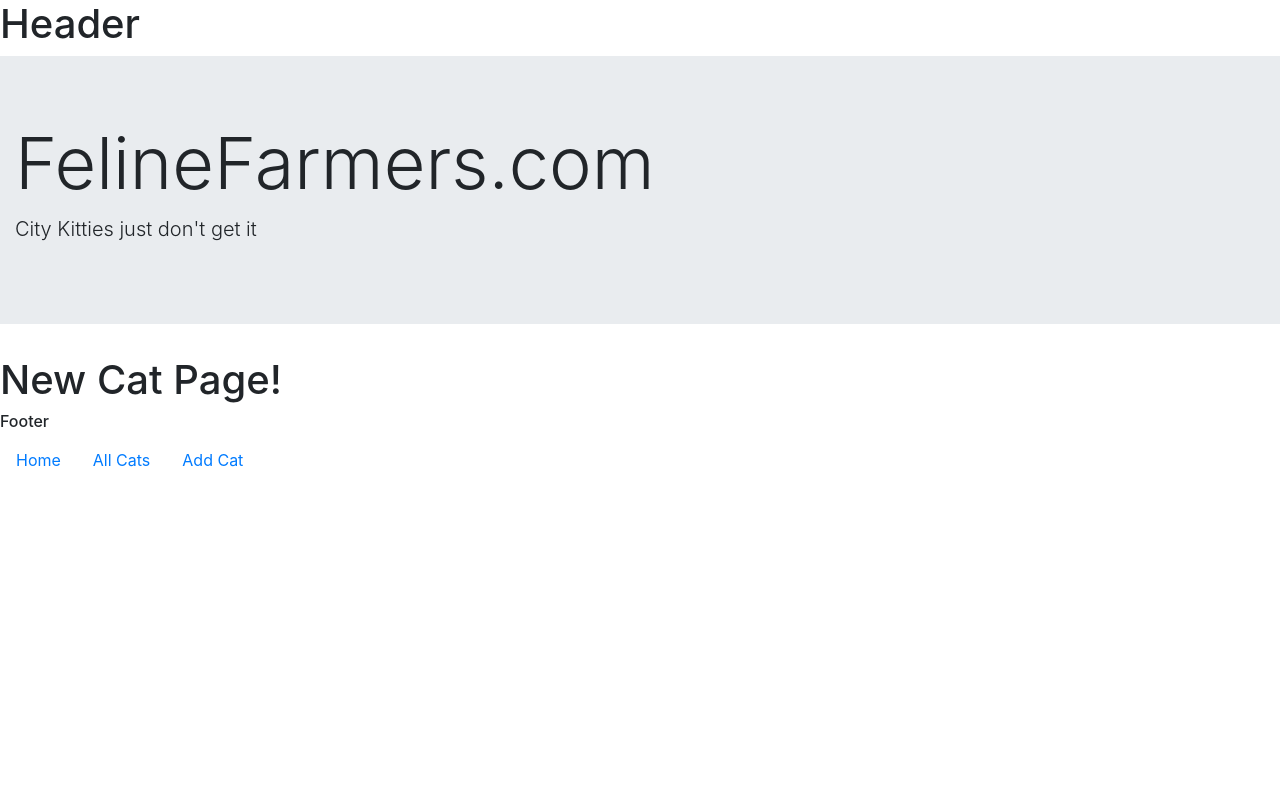
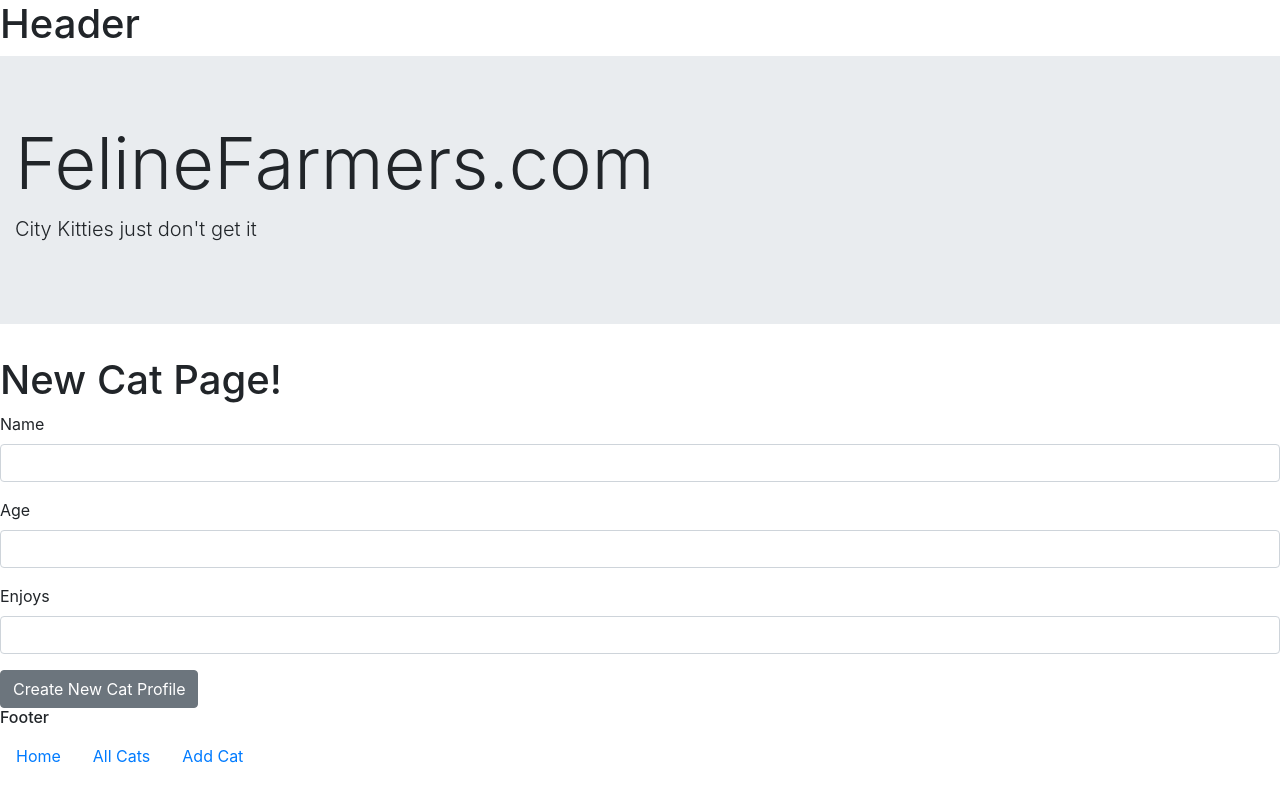
Before and after one commit to learn-academy-2020-echo/cat-tinder-frontend-chris-ryan, a React (Create React App) app: page /catnew in a window 1280 px wide. Built offline with nearby package versions, Linux system fonts and the light colour scheme.

Commit message:
Create Functionality complete

```diff
--- a/src/App.js
+++ b/src/App.js
@@ -22,6 +22,10 @@ class App extends Component {
     this.state = {
       cats: catz
     }
+  }
+
+  createCat = (newcat) => {
+    console.log(newcat);
   }
 
   render(){
@@ -49,8 +53,10 @@ class App extends Component {
                   }}
                 />
 
+                <Route
+                path='/catnew'
+                render={ (props) => <CatNew createCat={ this.createCat } /> } />
 
-                <Route path='/catnew' component={ CatNew } />
                 <Route path='/catedit' component={ CatEdit } />
                 <Route component={ NotFound } />
               </Switch>
--- a/src/pages/CatIndex.js
+++ b/src/pages/CatIndex.js
@@ -1,5 +1,4 @@
 import React, { Component } from 'react'
-// import { Card, CardTitle, Col } from 'reactstrap'
 
 
 class CatIndex extends Component {
@@ -10,9 +9,7 @@ class CatIndex extends Component {
                 <h1>Here are all the cats!</h1>
                 { this.props.cats.map((cat, index) => {
                     return (
-                        //<p key={index}>{ cat.name}</p>
-                        <a href={`/catshow/${cat.id}`}><p key={ index }>{ cat.name }</p></a>
-
+                        <a href={`/catshow/${cat.id}`} key={ index } ><p>{ cat.name }</p></a>
                     )
                 })}
             </>
--- a/src/pages/CatNew.js
+++ b/src/pages/CatNew.js
@@ -1,10 +1,73 @@
 import React, { Component } from 'react'
+import { Form, FormGroup, Label, Input, Button } from 'reactstrap'
+import { Redirect } from 'react-router-dom'
 
 class New extends Component {
+    constructor(props){
+        super(props)
+        this.state = {
+            form: {
+                name: "",
+                age: "",
+                enjoys: ""
+            },
+            submitted: false
+        }
+    }
+
+    handleChange = (e) => {
+        console.log(e.target.value);
+        let { form } = this.state
+        form[e.target.name] = e.target.value
+        this.setState({ form: form })
+    }
+
+    handleSubmit = () => {
+        this.props.createCat(this.state.form)
+        this.setState({ submitted: true})
+    }
+
     render(){
         return(
             <>
                 <h1>New Cat Page!</h1>
+                <Form>
+
+                    <FormGroup>
+                        <Label>Name</Label>
+                        <Input
+                            type="text"
+                            name="name"
+                            onChange={ this.handleChange }
+                            value={ this.state.form.name }
+                            />
+                    </FormGroup>
+
+                    <FormGroup>
+                        <Label>Age</Label>
+                        <Input
+                            type="number"
+                            name="age"
+                            onChange={ this.handleChange }
+                            value={ this.state.form.age }
+                            />
+                    </FormGroup>
+
+                    <FormGroup>
+                        <Label>Enjoys</Label>
+                        <Input
+                            type="text"
+                            name="enjoys"
+                            onChange={ this.handleChange }
+                            value={ this.state.form.enjoys }
+                            />
+                    </FormGroup>
+
+                    <Button name="submit" onClick={ this.handleSubmit }>
+                        Create New Cat Profile
+                    </Button>
+                </Form>
+                { this.state.submitted && <Redirect to="/catindex" /> }
             </>
         )
     }
```
Also changed, not shown: 2 other files (tests, documents, lock files or other folders).
